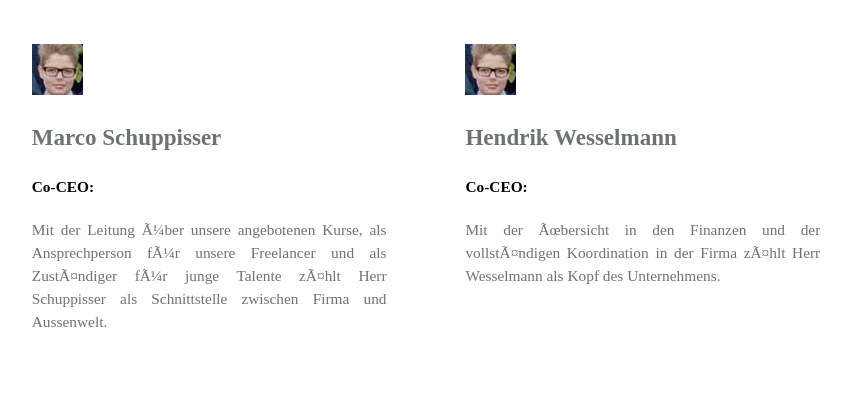
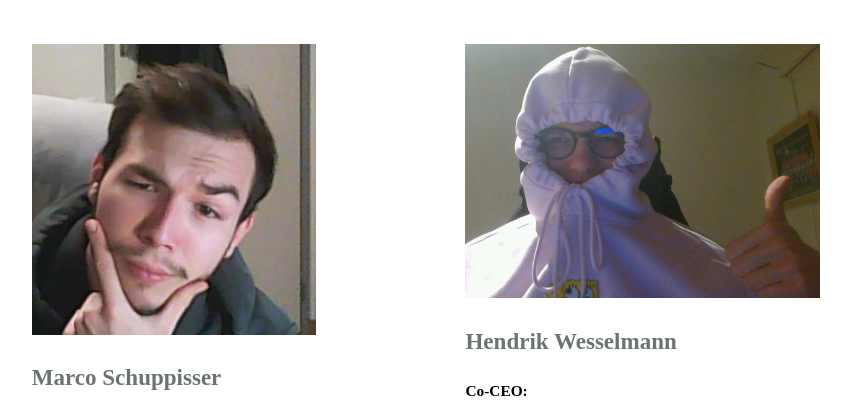
Before and after one commit to Dimilo7/Website, a PHP site: page / in a window 1280 px wide. Shown: the part 1455-1874 px from the top of the page, without its empty margins (214-1065 px from the left). Run offline with PHP 8.4, Linux system fonts and the light colour scheme.

Commit message:
commit #79 bilder

```diff
--- a/Websiteprojekt/css/stylesheet_index.css
+++ b/Websiteprojekt/css/stylesheet_index.css
@@ -77,6 +77,16 @@ h4 {
   color: white; /* color */
   font-size: 50px; /* size */
   text-align: center; /* alignment */
+}
+
+#hendrik {
+  width: 100%;
+  height: auto;
+}
+
+#marco {
+  width: 80%;
+  height: auto;
 }
 
 /* Classes */
--- a/Websiteprojekt/index.html
+++ b/Websiteprojekt/index.html
@@ -56,7 +56,7 @@
         <div class="container"> <!-- Setting a container of the website, defining the margin to the left and right side  -->
           <h1>Gründer</h1> <!-- title of the section  -->
             <div class="container-left Gründer"> <!-- setting two containers in the container, one left, one right // to divide the container -->
-              <img src="images/Jarin.png" alt="Marco Schuppisser"/> <!-- picture of Marco  -->
+              <img src="images/marco_bild.png" id="marco" alt="Marco Schuppisser"/> <!-- picture of Marco  -->
               <h2>Marco Schuppisser</h2>
               <p>
                 <div><h4>Co-CEO: </h4></div>
@@ -64,7 +64,7 @@
               </p>
             </div>
           <div class="container-right Gründer"> <!-- the right container  -->
-            <img src="images/Jarin.png" alt="Hendrik Wesselmann"/> <!-- picture of Hendrik   -->
+            <img src="images/hendrik_bild.jpg" id="hendrik" alt="Hendrik Wesselmann"/> <!-- picture of Hendrik   -->
             <h2>Hendrik Wesselmann</h2>
             <p>
               <div><h4>Co-CEO: </h4></div>
```
Also changed, not shown: Websiteprojekt/images/hendrik.jpg (added).
